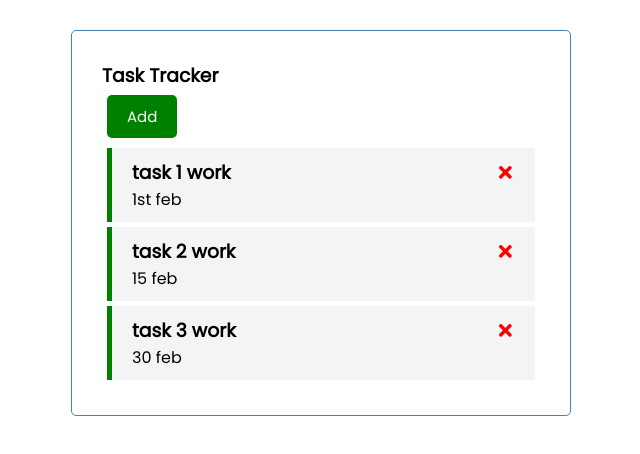
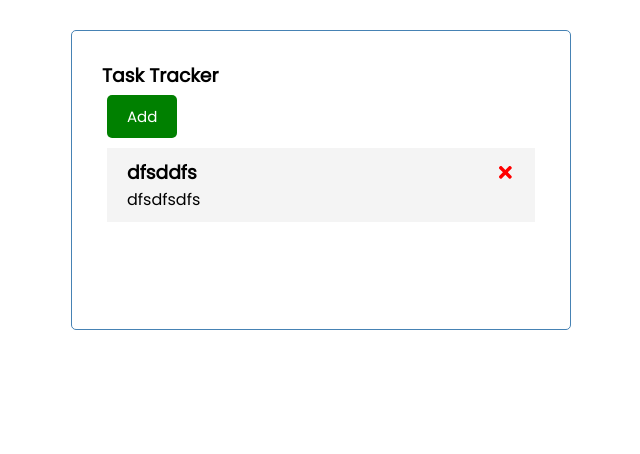
Before and after one commit to Abhishek4298/reactlearnTraversy, a React (Create React App) app: page / in a window 1280 px wide. Shown: the top 454 px of the page, without its empty margins (319-959 px from the left). Built offline with nearby package versions, Linux system fonts and the light colour scheme; data requests are answered from the project's data file.

Commit message:
ADD,DELETE,FETCH Task along with database

```diff
--- /dev/null
+++ b/db.json
@@ -0,0 +1,10 @@
+{
+  "tasks": [
+    {
+      "text": "dfsddfs",
+      "day": "dfsdfsdfs",
+      "reminder": false,
+      "id": 3
+    }
+  ]
+}
--- a/package.json
+++ b/package.json
@@ -6,6 +6,7 @@
     "@testing-library/jest-dom": "^5.11.9",
     "@testing-library/react": "^11.2.3",
     "@testing-library/user-event": "^12.6.0",
+    "json-server": "^0.16.3",
     "react": "^17.0.1",
     "react-dom": "^17.0.1",
     "react-icons": "^4.1.0",
@@ -16,7 +17,8 @@
     "start": "react-scripts start",
     "build": "react-scripts build",
     "test": "react-scripts test",
-    "eject": "react-scripts eject"
+    "eject": "react-scripts eject",
+    "server": "json-server  --watch db.json --port 5000"
   },
   "eslintConfig": {
     "extends": [
--- a/src/App.js
+++ b/src/App.js
@@ -1,5 +1,4 @@
-/* eslint-disable no-unused-vars */
-import { useState } from "react"
+import { useState, useEffect } from 'react'
 import './App.css';
 import Header from "./component/Header";
 import Tasks from "./component/Tasks";
@@ -8,39 +7,82 @@
 function App() {
   const [showAddTask, setShowAddTask] = useState(false)
 
-  const [tasks, setTasks] = useState([
-    {
-      id: "1",
-      text: "task 1 work",
-      day: "1st feb",
-      reminder: "true"
-    }, {
-      id: "2",
-      text: "task 2 work",
-      day: "15  feb",
-      reminder: "true"
-    }, {
-      id: "3",
-      text: "task 3 work",
-      day: "30 feb",
-      reminder: "false"
+  const [tasks, setTasks] = useState([])
+
+  useEffect(() => {
+    const getTasks = async () => {
+      const tasksFromServer = await fetchTasks()
+      setTasks(tasksFromServer)
     }
+    getTasks()
+  }, [])
 
-  ])
 
-  const deleteTask = (id) => {
-    setTasks(tasks.filter((task) => task.id !== id));
+  // Fetch Tasks
+  const fetchTasks = async () => {
+    const res = await fetch('http://localhost:5000/tasks')
+    const data = await res.json()
+
+    return data
   }
 
-  const addTask = (task) => {
-    const id = Math.floor(Math.random() * 10000) + 1
-    const newTask = { id, ...task }
-    setTasks([...tasks, newTask])
-  }
-  const toggleReminder = (id) => {
-    setTasks(tasks.map((task) => task.id === id ? { ...task, reminder: !task.reminder } : task))
+  // Fetch Task
+  const fetchTask = async (id) => {
+    const res = await fetch(`http://localhost:5000/tasks/${id}`)
+    const data = await res.json()
+
+    return data
   }
 
+  // Add Task
+  const addTask = async (task) => {
+    const res = await fetch('http://localhost:5000/tasks', {
+      method: 'POST',
+      headers: {
+        'Content-type': 'application/json',
+      },
+      body: JSON.stringify(task),
+    })
+
+    const data = await res.json()
+
+    setTasks([...tasks, data])
+
+    // const id = Math.floor(Math.random() * 10000) + 1
+    // const newTask = { id, ...task }
+    // setTasks([...tasks, newTask])
+  }
+
+  // Delete Task
+  const deleteTask = async (id) => {
+    await fetch(`http://localhost:5000/tasks/${id}`, {
+      method: 'DELETE',
+    })
+
+    setTasks(tasks.filter((task) => task.id !== id))
+  }
+
+  // Toggle Reminder
+  const toggleReminder = async (id) => {
+    const taskToToggle = await fetchTask(id)
+    const updTask = { ...taskToToggle, reminder: !taskToToggle.reminder }
+
+    const res = await fetch(`http://localhost:5000/tasks/${id}`, {
+      method: 'PUT',
+      headers: {
+        'Content-type': 'application/json',
+      },
+      body: JSON.stringify(updTask),
+    })
+
+    const data = await res.json()
+
+    setTasks(
+      tasks.map((task) =>
+        task.id === id ? { ...task, reminder: data.reminder } : task
+      )
+    )
+  }
 
   return (
     <div className="container">
--- a/src/component/Tasks.jsx
+++ b/src/component/Tasks.jsx
@@ -3,8 +3,8 @@
 const Tasks = ({ tasks, onDelete, onToggle }) => {
     return (
         <>
-            {tasks.map((task) => (
-                <Task key={task.id} task={task} onToggle={onToggle} onDelete={onDelete}></Task>
+            {tasks.map((task, index) => (
+                <Task key={index} task={task} onToggle={onToggle} onDelete={onDelete}></Task>
             ))
             }
         </>
```
Also changed, not shown: 2 other files (tests, documents, lock files or other folders).
